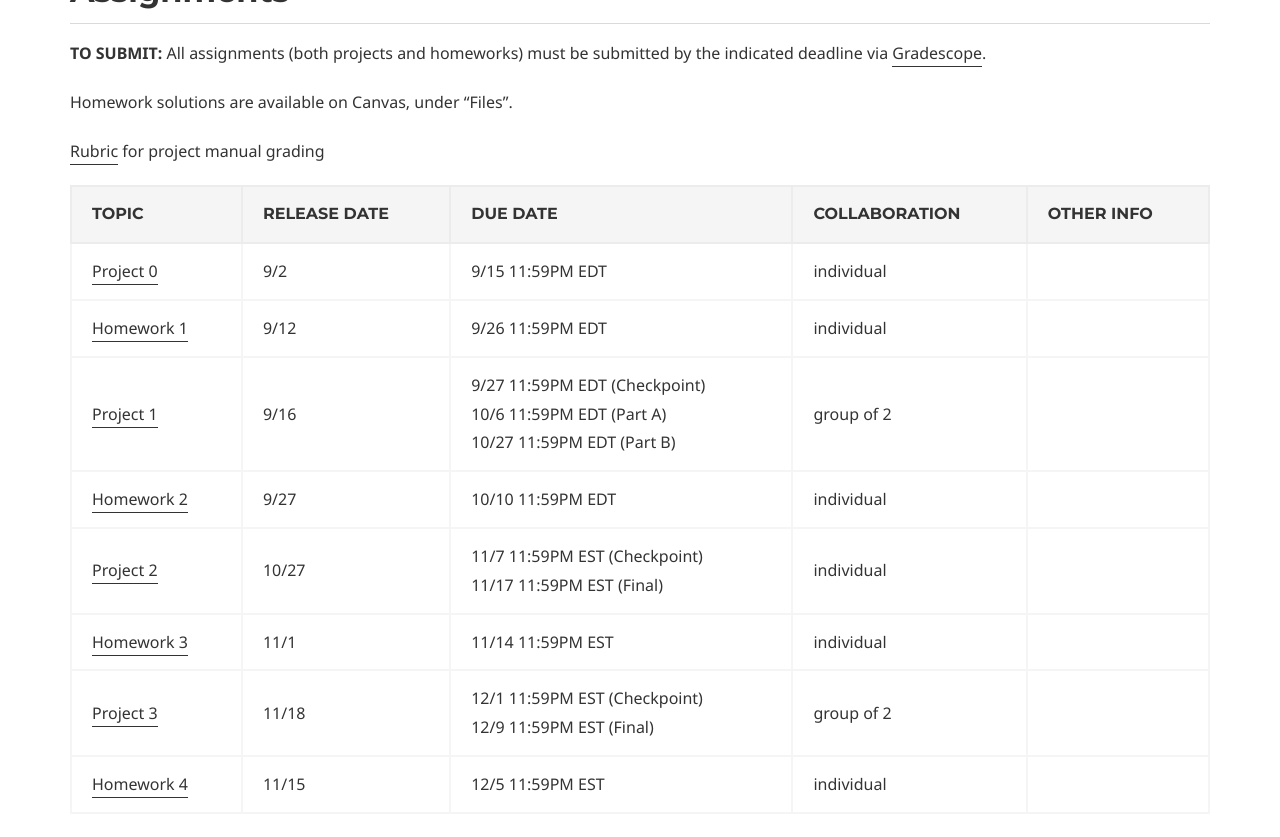
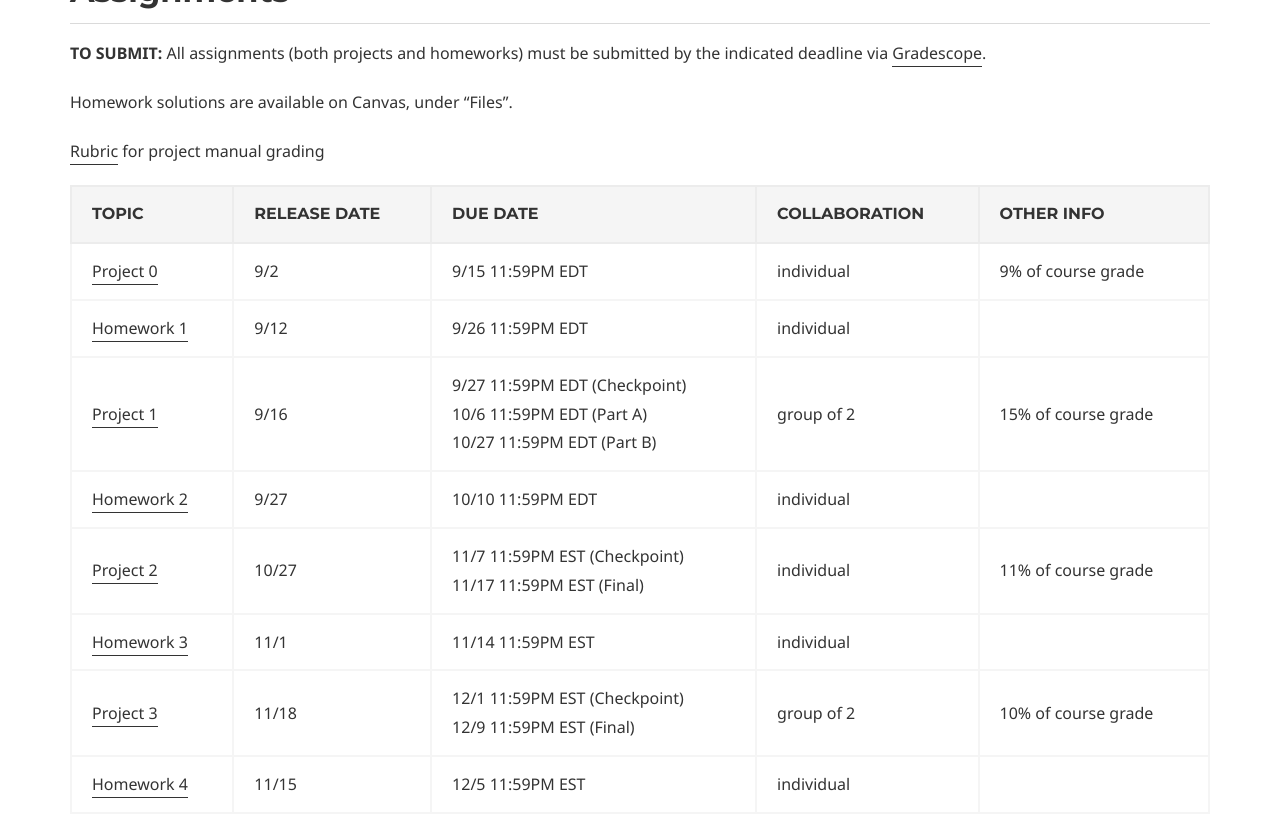
Before and after one commit to 15-440/website, a Jekyll site: the page built from assignments.md, in a window 1280 px wide and 900 px high, scrolled down 982 px. Shown: the top 837 px of the window. Built offline with Jekyll 4.4.1, drawn with Linux system fonts in a browser that asks for light colours.

Commit message:
add project weights

```diff
--- a/assignments.md
+++ b/assignments.md
@@ -19,11 +19,11 @@ Homework solutions are available on Canvas, under "Files".
 
 | Topic                                     | Release Date | Due Date          | Collaboration | Other Info |
 |-------------------------------------------|--------------|-------------------|---------------|------------|
-| [Project 0](https://github.com/15-440/p0)                             | 9/2          | 9/15 11:59PM EDT  | individual     |            |
+| [Project 0](https://github.com/15-440/p0)                             | 9/2          | 9/15 11:59PM EDT  | individual     | 9% of course grade |
 | [Homework 1]({{ site.course.links.gradescope.url }})                            | 9/12          | 9/26 11:59PM EDT  | individual     |            |
-| [Project 1](https://github.com/15-440/p1)                             | 9/16          | 9/27 11:59PM EDT (Checkpoint) <br> 10/6 11:59PM EDT (Part A) <br> 10/27 11:59PM EDT (Part B)| group of 2  |     |
+| [Project 1](https://github.com/15-440/p1)                             | 9/16          | 9/27 11:59PM EDT (Checkpoint) <br> 10/6 11:59PM EDT (Part A) <br> 10/27 11:59PM EDT (Part B)| group of 2  | 15% of course grade |
 | [Homework 2]({{ site.course.links.gradescope.url }})                            | 9/27          | 10/10 11:59PM EDT | individual      |            |
-| [Project 2](https://github.com/15-440/p2)                             | 10/27          | 11/7 11:59PM EST (Checkpoint) <br> 11/17 11:59PM EST (Final) | individual  |     |
+| [Project 2](https://github.com/15-440/p2)                             | 10/27          | 11/7 11:59PM EST (Checkpoint) <br> 11/17 11:59PM EST (Final) | individual  | 11% of course grade |
 | [Homework 3]({{ site.course.links.gradescope.url }})                            | 11/1          | 11/14 11:59PM EST | individual      |            |
-| [Project 3](https://github.com/15-440/p3)                             | 11/18          | 12/1 11:59PM EST (Checkpoint) <br> 12/9 11:59PM EST (Final) | group of 2  |     |
+| [Project 3](https://github.com/15-440/p3)                             | 11/18          | 12/1 11:59PM EST (Checkpoint) <br> 12/9 11:59PM EST (Final) | group of 2  | 10% of course grade |
 | [Homework 4]({{ site.course.links.gradescope.url }})                            | 11/15          | 12/5 11:59PM EST | individual      |            |
```
Also changed, not shown: syllabus.md (+1 -1 lines).
